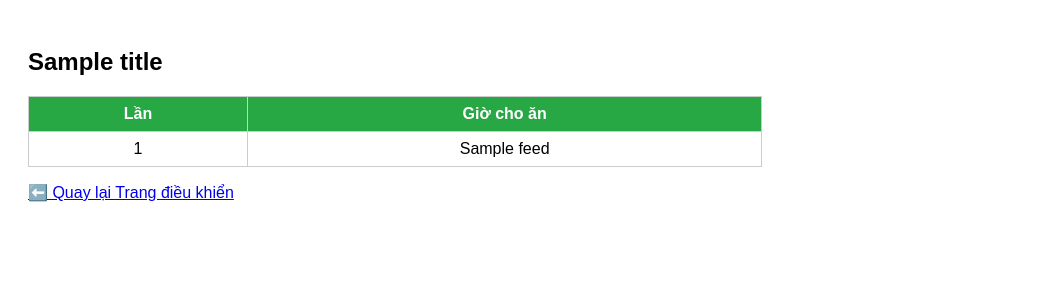
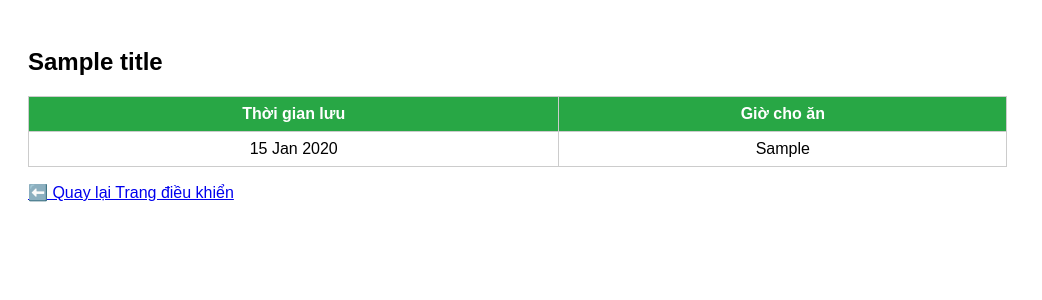
Before and after one commit to nguyenvanson04052002-bit/honuoica, a Node server app: template views/history_feed.ejs in a window 1280 px wide. Shown: the top 300 px of the page, without its empty margins (0-1042 px from the left). Run offline with Node 20, Linux system fonts and the light colour scheme; the template is opened without the code that fills it: most values are stand-ins (such as "Sample title", 1, 10 or a date in 2020).

Commit message:
Update history_feed.ejs

```diff
--- a/views/history_feed.ejs
+++ b/views/history_feed.ejs
@@ -5,7 +5,7 @@
   <title><%= title %></title>
   <style>
     body { font-family: Arial, sans-serif; padding: 20px; }
-    table { width: 60%; border-collapse: collapse; margin-top: 20px; }
+    table { width: 80%; border-collapse: collapse; margin-top: 20px; }
     th, td { border: 1px solid #ccc; padding: 8px; text-align: center; }
     th { background: #28a745; color: white; }
   </style>
@@ -18,13 +18,13 @@
   <% } else { %>
     <table>
       <tr>
-        <th>Lần</th>
+        <th>Thời gian lưu</th>
         <th>Giờ cho ăn</th>
       </tr>
-      <% feeds.slice(-20).forEach((f, i) => { %>
+      <% feeds.forEach(f => { %>
         <tr>
-          <td><%= i + 1 %></td>
-          <td><%= f %></td>
+          <td><%= f.timeSet %></td>
+          <td><%= f.feedValue %></td>
         </tr>
       <% }) %>
     </table>
```
